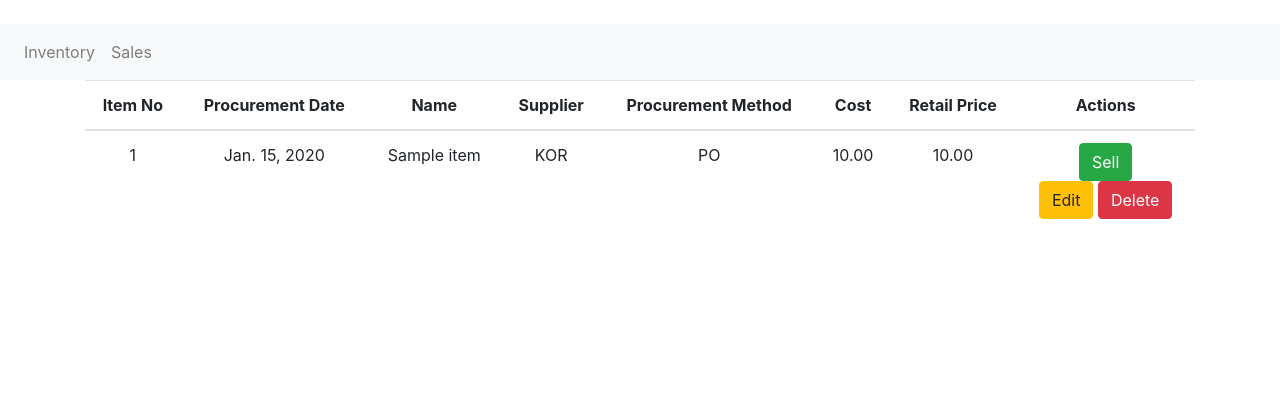
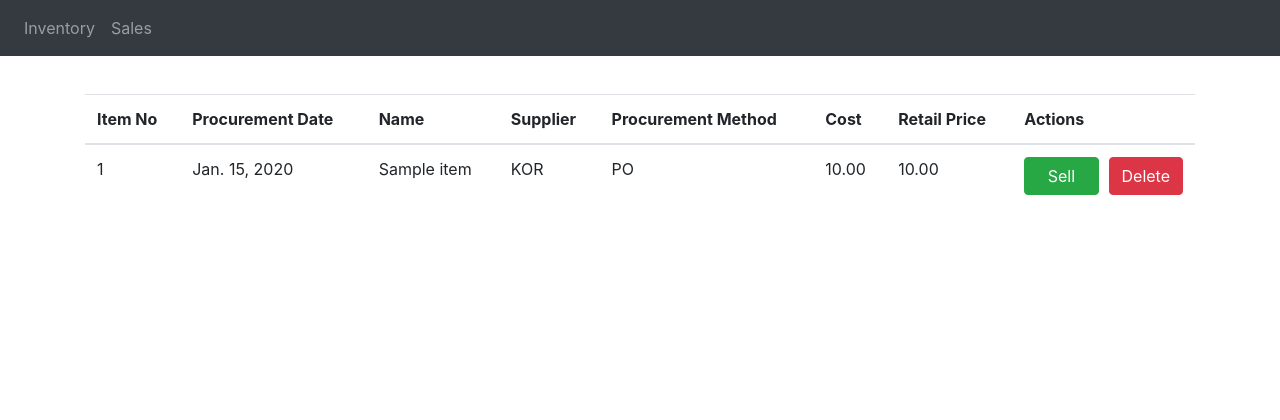
Before and after one commit to jrggementiza/TVS-Dashboard, a Django app: page /inventory/ in a window 1280 px wide. Shown: the top 420 px of the page. Run offline with Django 3.2, Linux system fonts and the light colour scheme; tables that the repository leaves empty hold one stand-in row (values such as "Sample post"); some libraries are stand-ins or nearby versions.

Commit message:
cleaned up sell item form and navbar

```diff
--- a/sales/forms.py
+++ b/sales/forms.py
@@ -5,29 +5,54 @@ from sales.models import Sales
 from customer.models import Customer
 
 
+class NewCustomerForm(ModelForm):
+    first_name = forms.CharField(widget=forms.TextInput(
+        attrs={
+            'class': 'form-control',
+            'placeholder': 'ex. Steve',
+        }
+    ))
+    last_name = forms.CharField(widget=forms.TextInput(
+        attrs={
+            'class': 'form-control',
+            'placeholder': 'ex. Stevenson',
+        }
+    ))
+    # customer_type = forms.ChoiceField(
+    #     choices=Customer.CUSTOMER_TYPE_OPTIONS,
+    #     widget=forms.RadioSelect(
+    #         attrs={
+    #             'class': 'form-check-input',
+    #         },
+    #     )
+    # )
+    class Meta:
+        model = Customer
+        fields = [
+            'first_name', 'last_name', 'customer_type',
+        ]
+
+
 class SellItemForm(ModelForm):
+    # listing = forms.ChoiceField(
+    #     choices=Sales.LISTING_OPTIONS,
+    #     widget=forms.RadioSelect(
+    #         attrs={
+    #             'class': 'form-check-input',
+    #             'type': 'radio'
+    #         }
+    #     )
+    # )
+    # payment_method = forms.ChoiceField(
+    #     choices=Sales.PAYMENT_METHOD_OPTIONS,
+    #     widget=forms.RadioSelect(
+    #         attrs={
+    #             'class': 'form-check-input',
+    #         }
+    #     )
+    # )
     class Meta:
         model = Sales
         fields = [
             'listing', 'payment_method',
         ]
-
-
-class NewCustomerForm(ModelForm):
-    first_name = forms.CharField(widget=forms.TextInput(
-        attrs={
-            'class': 'form-control input-sm',
-            'placeholder': 'ex. Tumbler',
-        }
-    ))
-    last_name = forms.CharField(widget=forms.TextInput(
-        attrs={
-            'class': 'form-control input-sm',
-            'placeholder': 'ex. 300',
-        }
-    ))
-    class Meta:
-        model = Customer
-        fields = [
-            'first_name', 'last_name', 'customer_type',
-        ]
--- a/templates/base.html
+++ b/templates/base.html
@@ -7,7 +7,7 @@
         <link rel="stylesheet" href="https://maxcdn.bootstrapcdn.com/bootstrap/4.0.0/css/bootstrap.min.css">
         <title>{% block title %}TVS Dashboard{% endblock title%}</title>
     </head>
-    <body>
+    <body style='padding-top: 70px;'>
         {% include 'navbar.html' %}
 
         <div class='container h-100'>
--- a/templates/inventory/_inventory_delete.html
+++ b/templates/inventory/_inventory_delete.html
@@ -1,4 +1,6 @@
-<button type="button" class="btn btn-danger" name='deleteItem' value={{ items.item.id }} data-toggle="modal" data-target="#confirmDelete">Delete</button>
+<div class='col'>
+    <button type="button" class="btn btn-block btn-danger" name='deleteItem' value={{ items.item.id }} data-toggle="modal" data-target="#confirmDelete">Delete</button>
+</div>
 
 <div class="modal fade" id="confirmDelete" tabindex="-1" role="dialog" aria-labelledby="modalTitle" aria-hidden="true">
     <div class="modal-dialog" role="document">
--- a/templates/inventory/_inventory_edit.html
+++ b/templates/inventory/_inventory_edit.html
@@ -1,4 +1,6 @@
-<button type="button" class="btn btn-warning" name='editItem' value={{ items.item.id }} data-toggle="modal" data-target="#confirmEdit">Edit</button>
+<div class='col'>
+    <button type="button" class="btn btn-block btn-warning" name='editItem' value={{ items.item.id }} data-toggle="modal" data-target="#confirmEdit">Edit</button>
+</div>
 
 <div class="modal fade" id="confirmEdit" tabindex="-1" role="dialog" aria-labelledby="modalTitle" aria-hidden="true">
     <div class="modal-dialog" role="document">
@@ -10,7 +12,6 @@
                 </button>
             </div>
             <div class="modal-body">
-                <h2>Are you sure you want to delete {{ items.item.name }} from the Inventory?</h2>
                 {% for field in form %}
                 <div class='form-group'>
                     <div class='col'>
--- a/templates/inventory/_inventory_sell.html
+++ b/templates/inventory/_inventory_sell.html
@@ -1,4 +1,6 @@
-<button type="button" class="btn btn-success" name='editItem' value={{ items.item.id }} data-toggle="modal" data-target="#confirmSell">Sell</button>
+<div class='col'>
+    <button type="button" class="btn btn-block btn-success" name='editItem' value={{ items.item.id }} data-toggle="modal" data-target="#confirmSell">Sell</button>
+</div>
 
 <div class="modal fade" id="confirmSell" tabindex="-1" role="dialog" aria-labelledby="modalTitle" aria-hidden="true">
     <div class="modal-dialog" role="document">
@@ -12,33 +14,43 @@
             </div>
 
             <div class="modal-body">
-                <div class="form justify-content-center">
+                <div class="form">
+                    {% csrf_token %}
                     {% for field in new_customer_form %}
-                        <div class='form-group'>
+                    <div class='row'>
                         <div class='col'>
                             {{ field.errors }}
-                                <div>{{ field.label }}</div>
-                                <div>{{ field }}</div>
+                            {{ field.label }}
+                            {{ field }}
                         </div>
                     </div>
                     {% endfor %}
-
-                    {% csrf_token %}
+                <hr>
+                    <div class='form-row'>
                         {% for field in sell_item_form %}
                         <div class='form-group'>
-                            <div class='col'>
+                            <div class='form-check'>
                                 {{ field.errors }}
-                                <div>{{ field.label }}</div>
-                                <div>{{ field }}</div>
+                                {{ field.label }}
+                                {{ field }}
                             </div>
                         </div>
                         {% endfor %}
-
-                    <button type="button" class="btn btn-secondary" data-dismiss="modal">Cancel</button>
+                    </div>
+                <hr>
+                    <div class='form-row'>
+                        <div class='col'>
+                            <button type="button" class="btn btn-block btn-secondary" data-dismiss="modal">Cancel</button>
+                        </div>
+                        <div class='col'>
                         <form method='post'>
-                        <button type="submit" class="btn btn-success" name='sellItem' value={{ items.item.id }}>Confirm</button>
+                            <button type="submit" class="btn btn-block btn-success" name='sellItem' value={{ items.item.id }}>Confirm</button>
                         </form>
                         </div>
+                    </div>
+
+                </div>
+
             </div>
         </div>
 
--- a/templates/inventory/inventory.html
+++ b/templates/inventory/inventory.html
@@ -2,7 +2,7 @@
 
 {% block content %}
     <div class="row h-100">
-        <div class='col text-center'>
+        <div class='col'>
             <table class="table table-hover">
                 <thead class='fixed'>
                     <tr>
@@ -29,9 +29,11 @@
                         <td>
                             <form method="post">
                                 {% csrf_token %}
-                                {% include 'inventory/_inventory_sell.html' with items=items %}
-                                {% include 'inventory/_inventory_edit.html' with items=items %}
-                                {% include 'inventory/_inventory_delete.html' with items=items %}
+                                <div class='form-row'>
+                                    {% include 'inventory/_inventory_sell.html' with items=items %}
+                                    {% comment %} {% include 'inventory/_inventory_edit.html' with items=items %} {% endcomment %}
+                                    {% include 'inventory/_inventory_delete.html' with items=items %}
+                                </div>
                             </form>
                         </td>
                     </tr>
--- a/templates/navbar.html
+++ b/templates/navbar.html
@@ -1,7 +1,7 @@
 {% block navbar %}
 
-<nav class="navbar navbar-expand-lg navbar-light bg-light">
-    <ul class="navbar-nav">
+<nav class="navbar navbar-expand-lg navbar-dark bg-dark fixed-top">
+    <ul class="navbar-nav mr-auto">
         <li class="nav-item">
             <a class="nav-link" href={% url 'inventory' %}>Inventory</a>
         </li>
```
Lines whose indentation alone changed are shown as unchanged.
